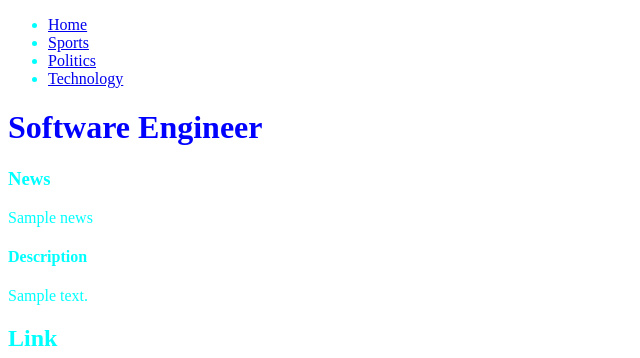
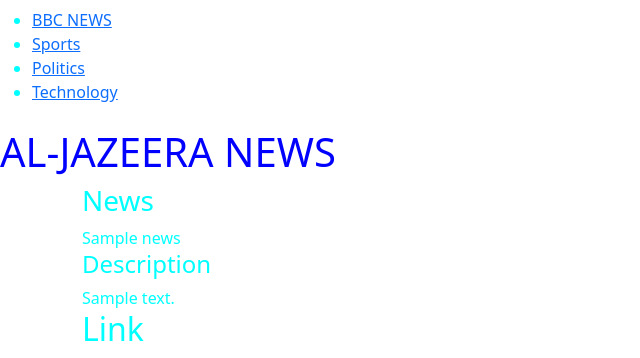
Before and after one commit to alphine3900/News-App, a Flask app: template templates/index.html in a window 1280 px wide. Shown: the top 358 px of the page, without its empty margins (0-640 px from the left). Run offline with Flask 2, Linux system fonts and the light colour scheme; the template is opened without the code that fills it: most values are stand-ins (such as "Sample title", 1, 10 or a date in 2020).

Commit message:
modified index.html

```diff
--- a/templates/home.html
+++ b/templates/home.html
@@ -4,6 +4,10 @@
     <meta charset="UTF-8">
     <meta http-equiv="X-UA-Compatible" content="IE=edge">
     <meta name="viewport" content="width=device-width, initial-scale=1.0">
+    <link rel="stylesheet" href="https://cdn.jsdelivr.net/npm/bootstrap@5.1.3/dist/css/bootstrap.min.css"
+    rel="stylesheet"
+    integrity="sha384-1BmE4kWBq78iYhFldvKuhfTAU6auU8tT94WrHftjDbrCEXSU1oBoqyl2QvZ6jIW3"
+    crossorigin="anonymous">
     <title>Document</title>
 </head>
 <body>
--- a/templates/index.html
+++ b/templates/index.html
@@ -4,6 +4,10 @@
     <meta charset="UTF-8">
     <meta http-equiv="X-UA-Compatible" content="IE=edge">
     <meta name="viewport" content="width=device-width, initial-scale=1.0">
+    <link rel="stylesheet" href="https://cdn.jsdelivr.net/npm/bootstrap@5.1.3/dist/css/bootstrap.min.css"
+    rel="stylesheet"
+    integrity="sha384-1BmE4kWBq78iYhFldvKuhfTAU6auU8tT94WrHftjDbrCEXSU1oBoqyl2QvZ6jIW3"
+    crossorigin="anonymous">
     <title>Daily News</title>
 </head>
 
@@ -13,13 +17,13 @@
 
         <div class="navbar">
             <ul>
-                <li><a href="/home">Home</a></li>
+                <li><a href="/home">BBC NEWS</a></li>
                 <li><a href="/sports">Sports</a></li>
                 <li><a href="/politics">Politics</a></li>
                 <li><a href="/technology">Technology</a></li>
             </ul>
         </div>
-     <h1 style="color: blue;">Software Engineer</h1>
+     <h1 style="color: blue;">AL-JAZEERA NEWS</h1>
 
 
 <div class="container">
```
